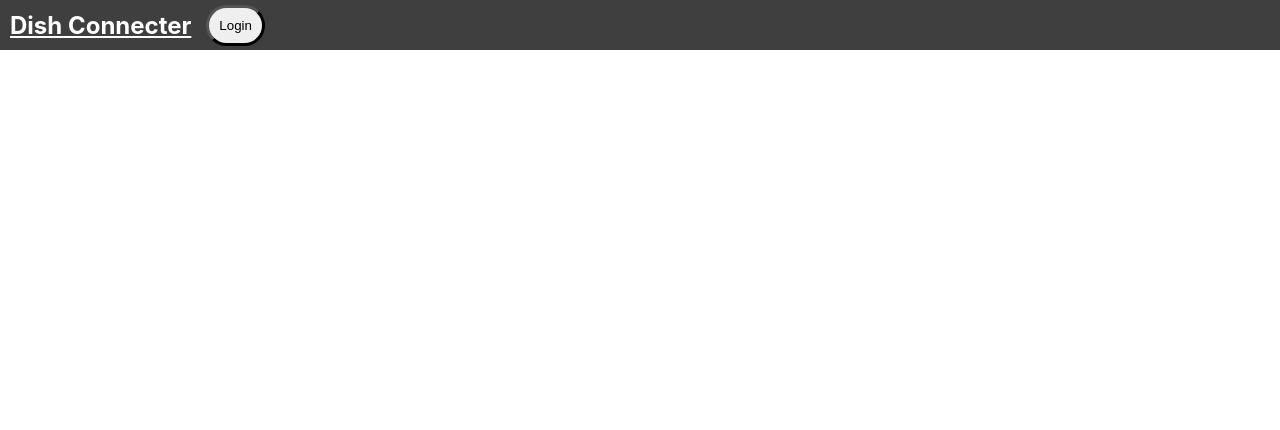
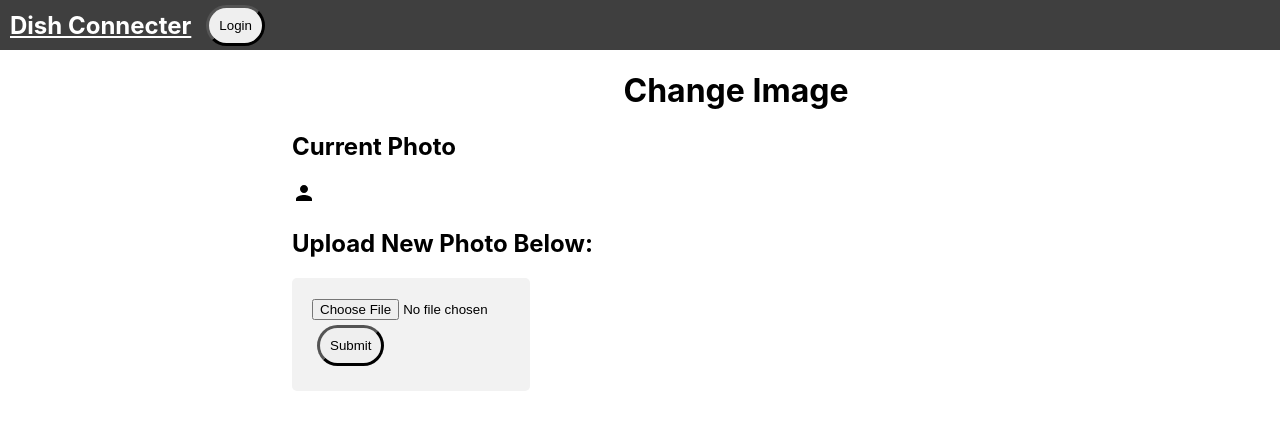
Before and after one commit to efeharmankaya/dish-connecter, a React (Create React App) app in the folder app/: page /changeImage in a window 1280 px wide. Shown: the top 430 px of the page. Built offline with nearby package versions, Linux system fonts and the light colour scheme; no server answers; the HTML template or start-up script is replaced by a standard one.

Commit message:
Dummy versions of change image and name

```diff
--- a/app/src/components/bookmarks/Bookmarks.component.tsx
+++ b/app/src/components/bookmarks/Bookmarks.component.tsx
@@ -29,7 +29,7 @@ useEffect(() => {
             console.error("/login response error: ", data);
         }
     })
-}, [loggedIn])
+}, [loggedIn, bookmarks])
 
 
 
--- /dev/null
+++ b/app/src/components/changeImage/ChangeImage.component.tsx
@@ -0,0 +1,19 @@
+import { getAuth } from "firebase/auth";
+import { Person } from "@mui/icons-material";
+import "./changeImage.css"
+export const ChangeImage = () => {
+    const auth = getAuth()
+    return (<div>
+        <h1>Change Image</h1>
+        <div className="change-photo-container">
+            <h2>Current Photo</h2>
+            <div className='user-photo-container'>
+  {auth.currentUser?.photoURL ? <img src={auth.currentUser.photoURL} alt="Sometheing went wrong"/> : <Person/>}
+</div>
+<h2>Upload New Photo Below:</h2>
+<form>
+<input type="file" accept="image/*"></input>
+<input type="submit" value="Submit"></input></form>
+        </div>
+    </div>)
+}
--- /dev/null
+++ b/app/src/components/changeImage/changeImage.css
@@ -0,0 +1,13 @@
+.change-photo-container{
+    margin-left: 100px;
+}
+
+form{border-radius: 5px;
+    background-color: #f2f2f2;
+    padding: 20px;
+width:20%}
+
+.user-photo-container{width:200px;
+    max-width: 200%;
+    border-radius: 25%;
+    }
--- /dev/null
+++ b/app/src/components/changeName/ChangeName.component.tsx
@@ -0,0 +1,18 @@
+import { getAuth } from "firebase/auth";
+import "./changeName.css";
+export const ChangeName = () => {
+    const auth = getAuth()
+    return(
+        <div>
+            <h1>Change Name</h1>
+           <div className="name-container"> <h2>Current Name:</h2>
+            {auth.currentUser?.displayName}
+            <h2>Write New Name Below:</h2>
+            <form>
+            <input type="text" className="newName" id="newName"></input>
+            <input type="submit" value="Submit"></input>
+            </form>
+            </div>
+        </div>
+    )
+}
--- /dev/null
+++ b/app/src/components/changeName/changeName.css
@@ -0,0 +1,23 @@
+.name-container{
+    margin-left: 100px;
+}
+input[type="text"], select{
+    padding: 12px 20px;
+  margin: 8px 0;
+  display: inline-block;
+  border: 1px solid #ccc;
+  border-radius: 4px;
+  box-sizing: border-box;
+  text-align: center;
+  width: 239px
+}
+form{border-radius: 5px;
+    background-color: #f2f2f2;
+    padding: 20px;
+width:20%}
+
+input[type="submit"], select{padding: 10px;
+    margin: 5px;
+    border-radius: 25px;
+    border-color: black;
+    border-width: 3px;}
--- a/app/src/components/settings/Account.component.tsx
+++ b/app/src/components/settings/Account.component.tsx
@@ -8,10 +8,10 @@ import DeleteIcon from '@mui/icons-material/Delete';
 export const Account = () =>{
    return( <div><h1>Account Settings</h1>
 <div className="larger-container">
-<Link style={{color: "black"}} to="/"><div className="account-container"><BadgeIcon sx={{ fontSize: 80 }} />
+<Link style={{color: "black"}} to="/changeName"><div className="account-container"><BadgeIcon sx={{ fontSize: 80 }} />
                <h2>Change Display Name</h2></div> </Link>
 
-               <Link style={{color: "black"}} to="/"><div className="account-container"><InsertPhotoIcon sx={{ fontSize: 80 }}/>  <h2>Change Photo</h2></div></Link>
+               <Link style={{color: "black"}} to="/changeImage"><div className="account-container"><InsertPhotoIcon sx={{ fontSize: 80 }}/>  <h2>Change Photo</h2></div></Link>
 
                </div>
                <div className="larger-container">
--- a/app/src/components/workspace/Workspace.component.tsx
+++ b/app/src/components/workspace/Workspace.component.tsx
@@ -7,6 +7,8 @@ import { RecipeSearch } from "../recipe/RecipeSearch.component";
 import { AboutUs } from "../settings/AboutUs.component";
 import { Account } from "../settings/Account.component";
 import { Profile } from "../profile/Profile.component";
+import { ChangeName } from "../changeName/ChangeName.component";
+import { ChangeImage } from "../changeImage/ChangeImage.component";
 
 export const Workspace = () => {
     return (
@@ -19,6 +21,8 @@ export const Workspace = () => {
                 <Route path={"/aboutUs"} Component={AboutUs}/>
                 <Route path={"/settings"} Component={Account}/>
                 <Route path={"/profile"} Component={Profile}/>
+                <Route path={"/changeName"} Component={ChangeName}/>
+                <Route path={"/changeImage"} Component={ChangeImage}/>
             </Routes>
         </div>
     );
```
Also changed, not shown: app/src/components/profile/Profile.component.tsx (+0 -28 lines).
